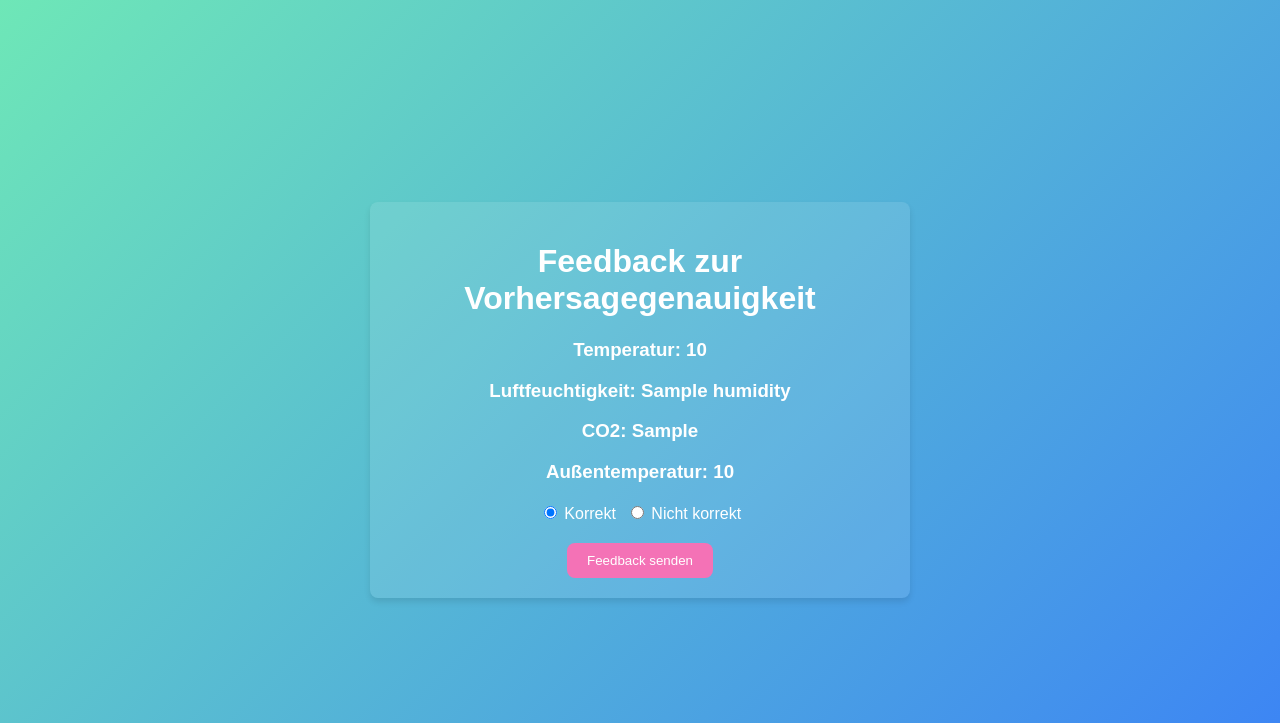
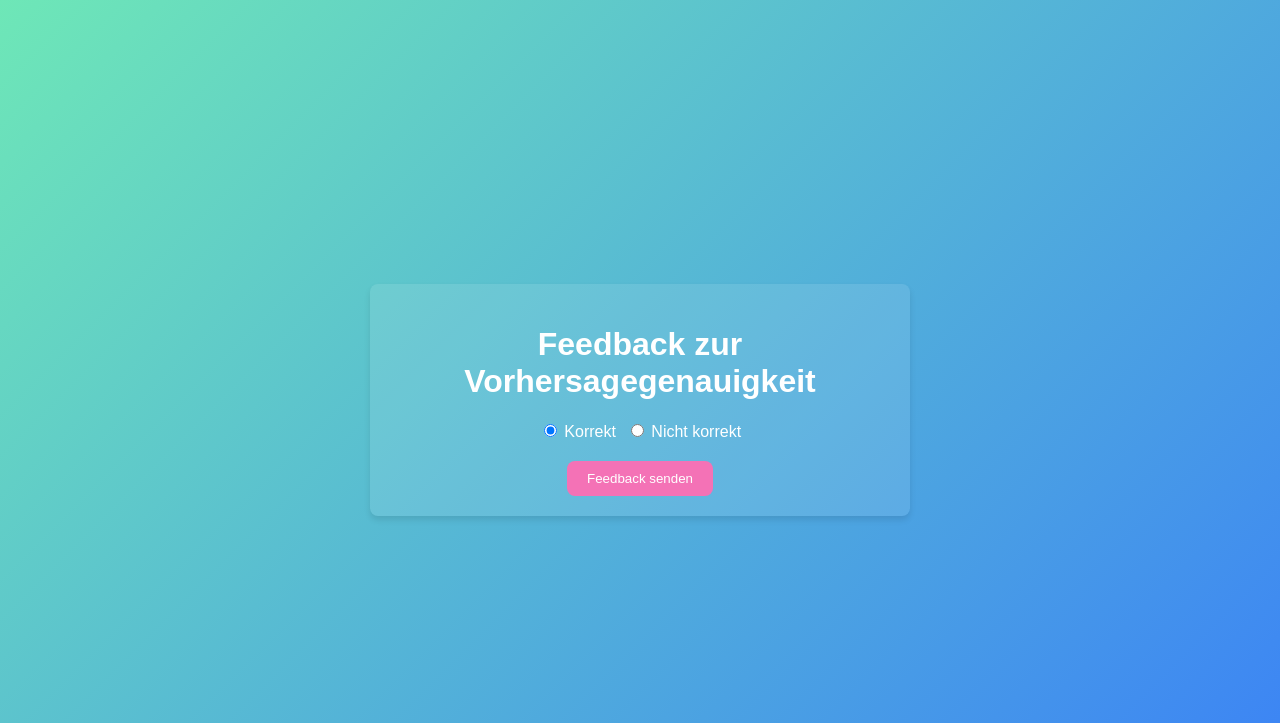
Before and after one commit to mudarshullar2/ventilation-optimization, a Flask app: template smart_ventilation/templates/feedback.html in a window 1280 px wide. Shown: the top 723 px of the page. Run offline with Flask 3, Linux system fonts and the light colour scheme; the template is opened without the code that fills it: most values are stand-ins (such as "Sample title", 1, 10 or a date in 2020); parts of the project's set-up code (start-up, migrations or seed data) failed here and were passed over.

Commit message:
sieht so besser aus

```diff
--- a/smart_ventilation/templates/feedback.html
+++ b/smart_ventilation/templates/feedback.html
@@ -61,22 +61,6 @@
         <h1>Feedback zur Vorhersagegenauigkeit</h1>
         {% if predictions %}
         <form action="/feedback" method="post">
-            <div>
-                <h3>Temperatur: {{ predictions.temperature }}</h3>
-                <input type="hidden" name="temperature" value="{{ predictions.temperature }}">
-            </div>
-            <div>
-                <h3>Luftfeuchtigkeit: {{ predictions.humidity }}</h3>
-                <input type="hidden" name="humidity" value="{{ predictions.humidity }}">
-            </div>
-            <div>
-                <h3>CO2: {{ predictions.co2 }}</h3>
-                <input type="hidden" name="co2" value="{{ predictions.co2 }}">
-            </div>
-            <div>
-                <h3>Außentemperatur: {{ predictions.outdoor_temperature }}</h3>
-                <input type="hidden" name="outdoor_temperature" value="{{ predictions.outdoor_temperature }}">
-            </div>
             <div class="radio-group">
                 <label>
                     <input type="radio" name="accurate_prediction" value="1" checked> Korrekt
```
